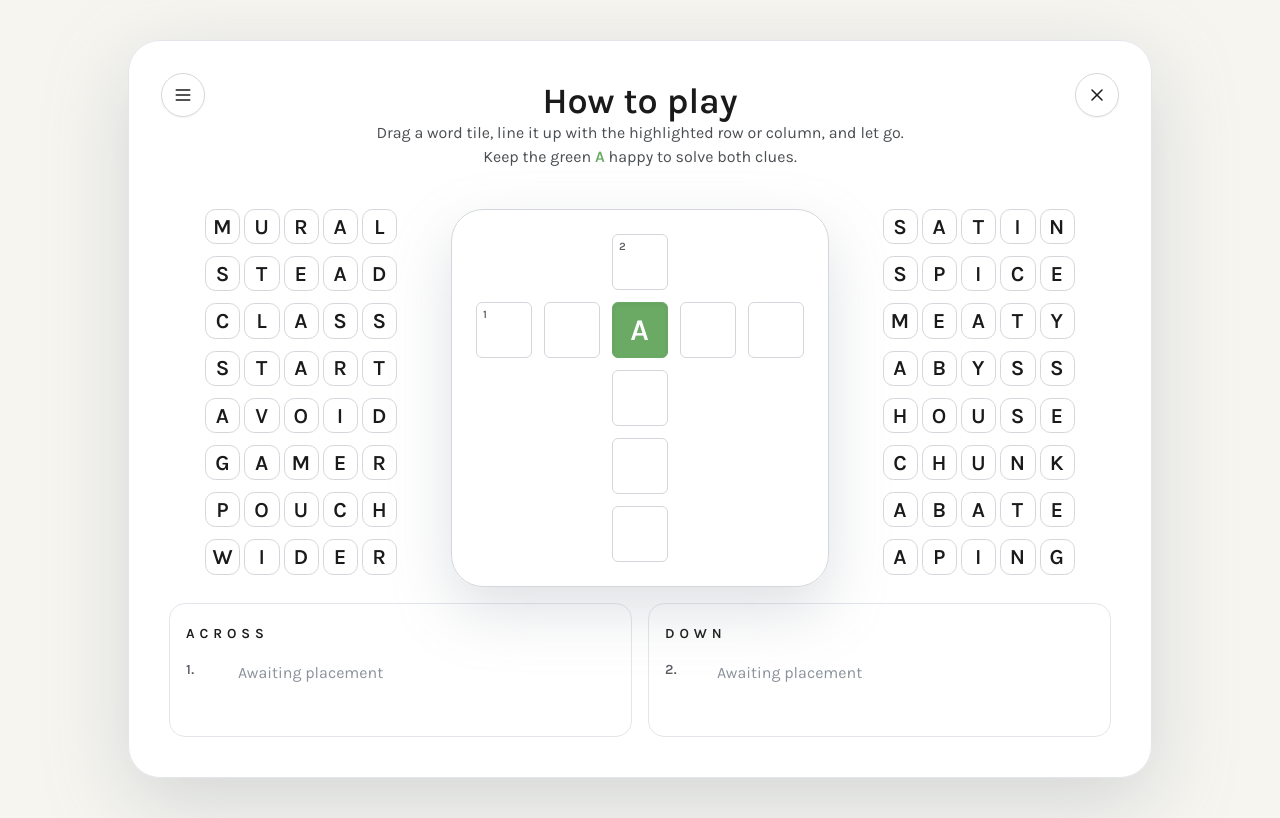
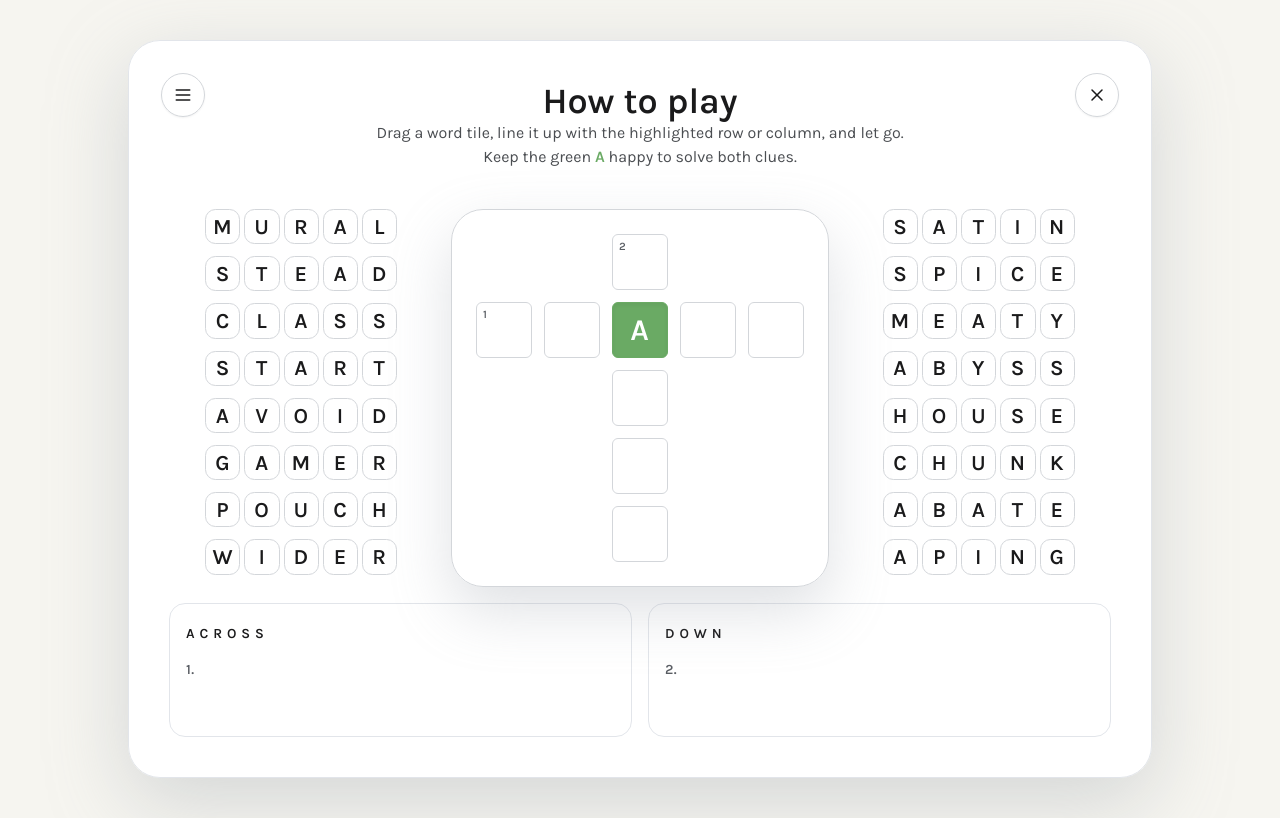
Before and after one commit to evgenyvinnik/crosswordly, a React (Vite) app: page / in a window 1280 px wide. Built offline with nearby package versions, Linux system fonts and the light colour scheme; no server answers.

Commit message:
Update DirectionCard.tsx

```diff
--- a/src/components/game/DirectionCard.tsx
+++ b/src/components/game/DirectionCard.tsx
@@ -31,7 +31,7 @@ const DirectionCard = ({ title, entries, isHighlighted }: DirectionCardProps) =>
                   entry.isCompleted ? 'text-[#1f2124]' : 'text-[#8b929a]'
                 }`}
               >
-                {entry.isCompleted ? entry.description ?? 'Clue solved!' : 'Awaiting placement'}
+                {entry.isCompleted ? entry.description ?? 'Clue solved!' : null}
               </span>
             </li>
           ))}
```
